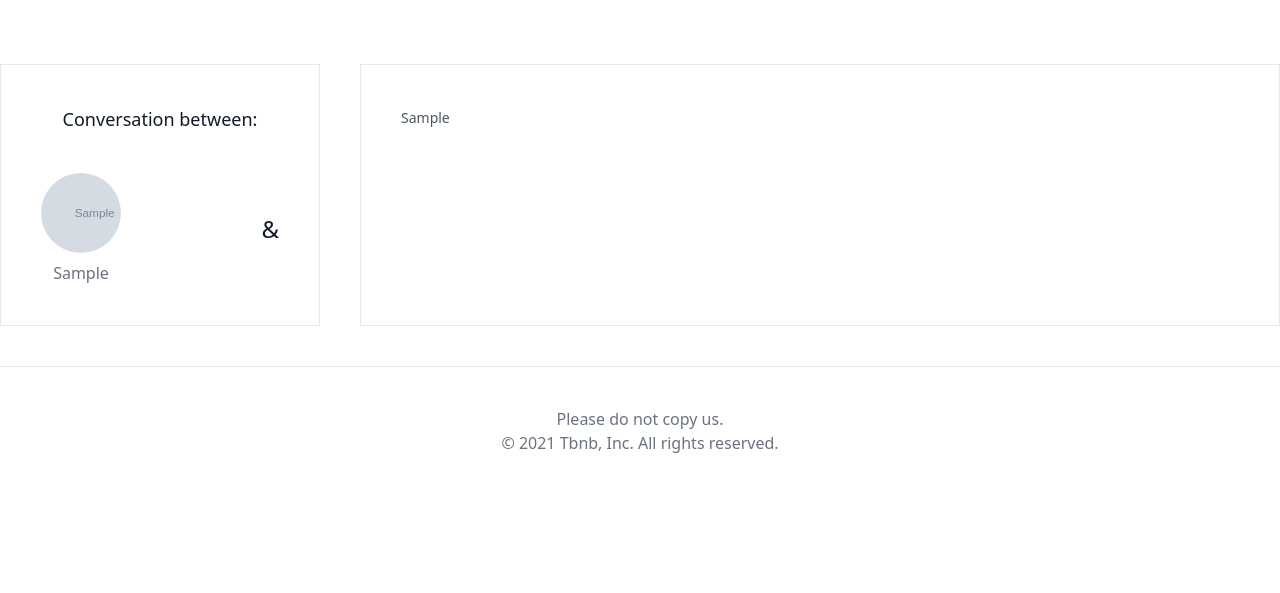
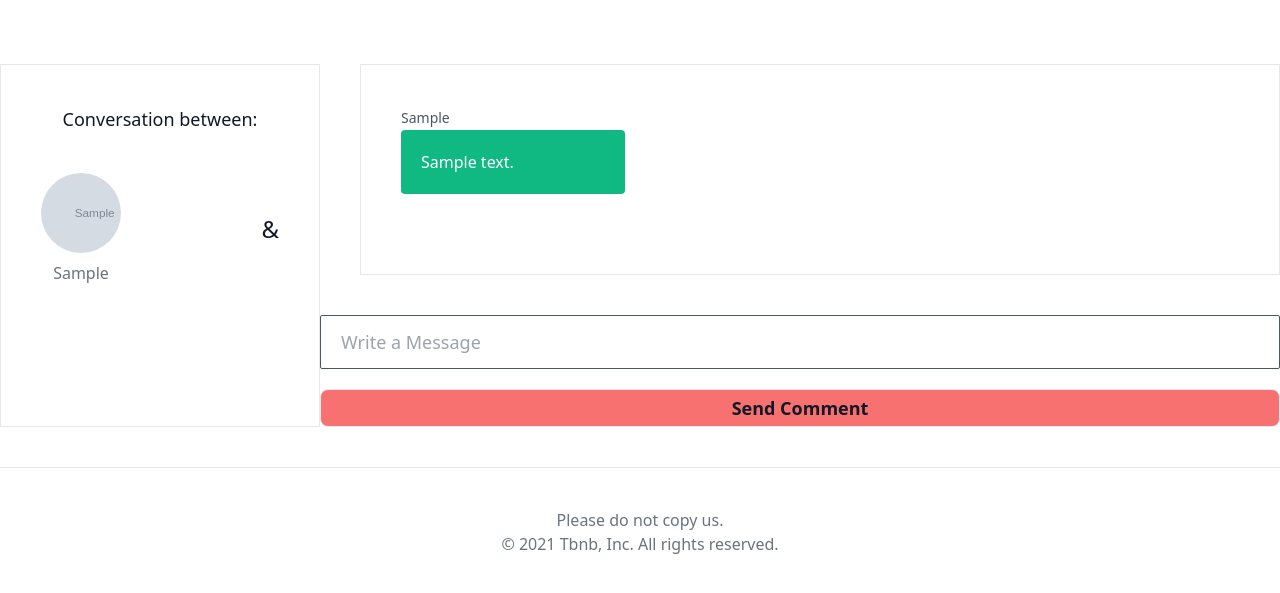
Before and after one commit to soundee10/py_airbnb-clone, a Django app: page /conversations/1/ in a window 1280 px wide. Shown: the part 64-657 px from the top of the page. Run offline with Django 3.2, Linux system fonts and the light colour scheme; tables that the repository leaves empty hold one stand-in row (values such as "Sample post"); grey boxes marked "Sample" are stand-in pictures; style sheets or scripts are compiled from the project's sources; parts of the project's set-up code (start-up, migrations or seed data) failed here and were passed over; some libraries are stand-ins or nearby versions.

Commit message:
#25.9 creating messages

```diff
--- a/conversations/views.py
+++ b/conversations/views.py
@@ -1,8 +1,10 @@
+from re import L
 from django.db.models import Q
 from django.shortcuts import render, redirect, reverse
-from django.views.generic import DetailView
+from django.http import Http404
+from django.views.generic import View
 from users import models as user_models
-from . import models
+from . import models,forms
 
 def go_conversation(request, a_pk, b_pk):
     user_one = user_models.User.objects.get_or_none(pk=a_pk)
@@ -19,5 +21,25 @@ def go_conversation(request, a_pk, b_pk):
         return redirect(reverse("conversations:detail", kwargs={"pk": conversation.pk}))
 
 
-class ConversationDetailView(DetailView):
-    model = models.Conversation
+class ConversationDetailView(View):
+
+    def get(self, *args, **kwargs):
+        pk = kwargs.get("pk")
+        conversation = models.Conversation.objects.get_or_none(pk=pk)
+        if not conversation:
+            raise Http404()
+        return render(self.request, "conversations/conversation_detail.html", {'conversation': conversation})
+
+    def post(self, *args, **kwargs):
+        message = self.request.POST.get("message", None)
+        pk = kwargs.get("pk")
+        conversation = models.Conversation.objects.get_or_none(pk=pk)
+        if not conversation:
+            raise Http404()
+        if message is not None:
+            models.Message.objects.create(
+                message=message,
+                user=self.request.user,
+                Conversation=conversation
+                )
+        return redirect(reverse("conversations:detail", kwargs={"pk": pk}))
--- a/templates/conversations/conversation_detail.html
+++ b/templates/conversations/conversation_detail.html
@@ -25,7 +25,8 @@
                 {% endfor %}
             </div>
         </div>
-        <div class="border flex-grow ml-10 p-10 flex flex-col">
+        <div class = "flex-grow">
+            <div class="border ml-10 p-10 flex flex-col">
                 {% if conversation.messages.count == 0 %}
                     no messages
                 {% else %}
@@ -37,7 +38,7 @@
                             <span class="text-sm font-medium text-gray-600">{{message.user.first_name}}</span>
                             <div class="mt-px p-5 w-56 rounded
                                 {% if message.user.pk != user.pk %}
-                                bg-teal-500
+                                    bg-green-500
                                     text-white
                                 {% else %}
                                     bg-gray-300
@@ -48,7 +49,13 @@
                         </div>
                     {% endfor %}
                 {% endif %}
-        </div>
 
             </div>
+            <form class = "mt-10" method="POST">
+                {% csrf_token %}
+                <input class="border-box mb-5" name="message" placeholder="Write a Message" required />
+                <button class="btn-link">Send Comment</button>
+            </form>
+        </div>
+    </div>
 {% endblock content %}
```
Also changed, not shown: conversations/forms.py (added, +7 -0 lines). Lines whose indentation alone changed are shown as unchanged.
